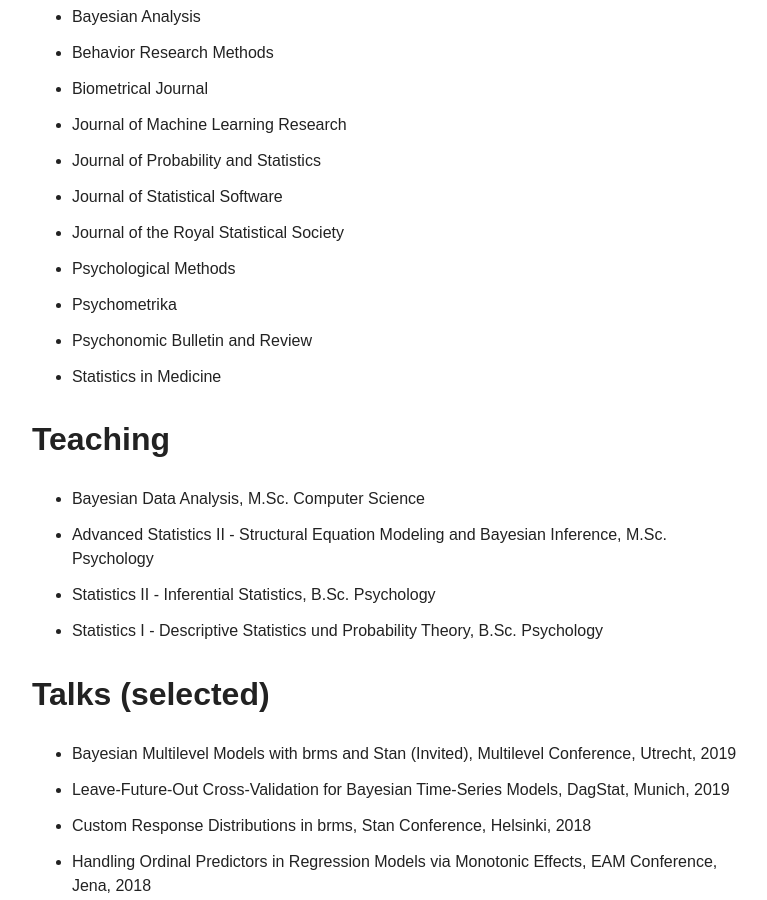
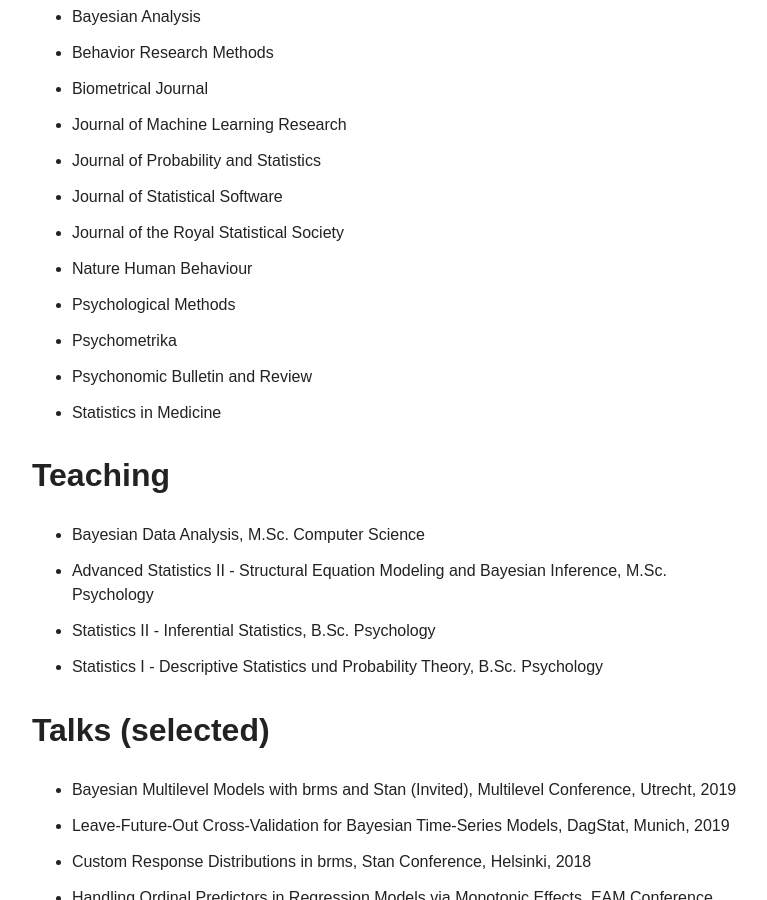
Before and after one commit to paul-buerkner/paul-buerkner.github.io, a Jekyll site: the page built from about/index.md, in a window 1280 px wide and 900 px high, scrolled down 1955 px. Shown: the whole window, without its empty margins (254-1021 px from the left). Built offline with Jekyll 4.4.1, drawn with Linux system fonts in a browser that asks for light colours; nearby versions of some CDN libraries.

Commit message:
update review list

```diff
--- a/about/index.md
+++ b/about/index.md
@@ -75,6 +75,7 @@
 * Journal of Probability and Statistics
 * Journal of Statistical Software
 * Journal of the Royal Statistical Society
+* Nature Human Behaviour
 * Psychological Methods
 * Psychometrika
 * Psychonomic Bulletin and Review
```
